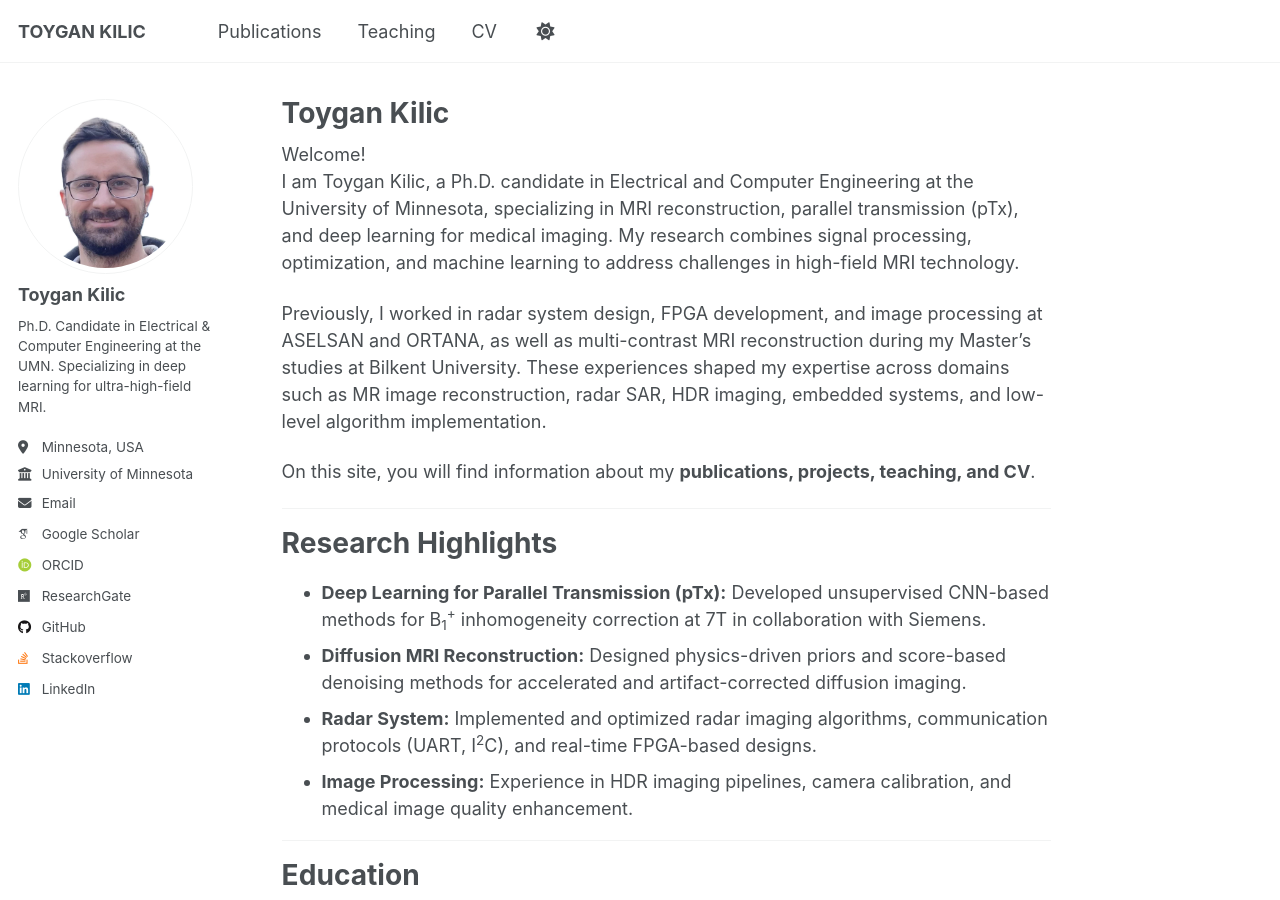
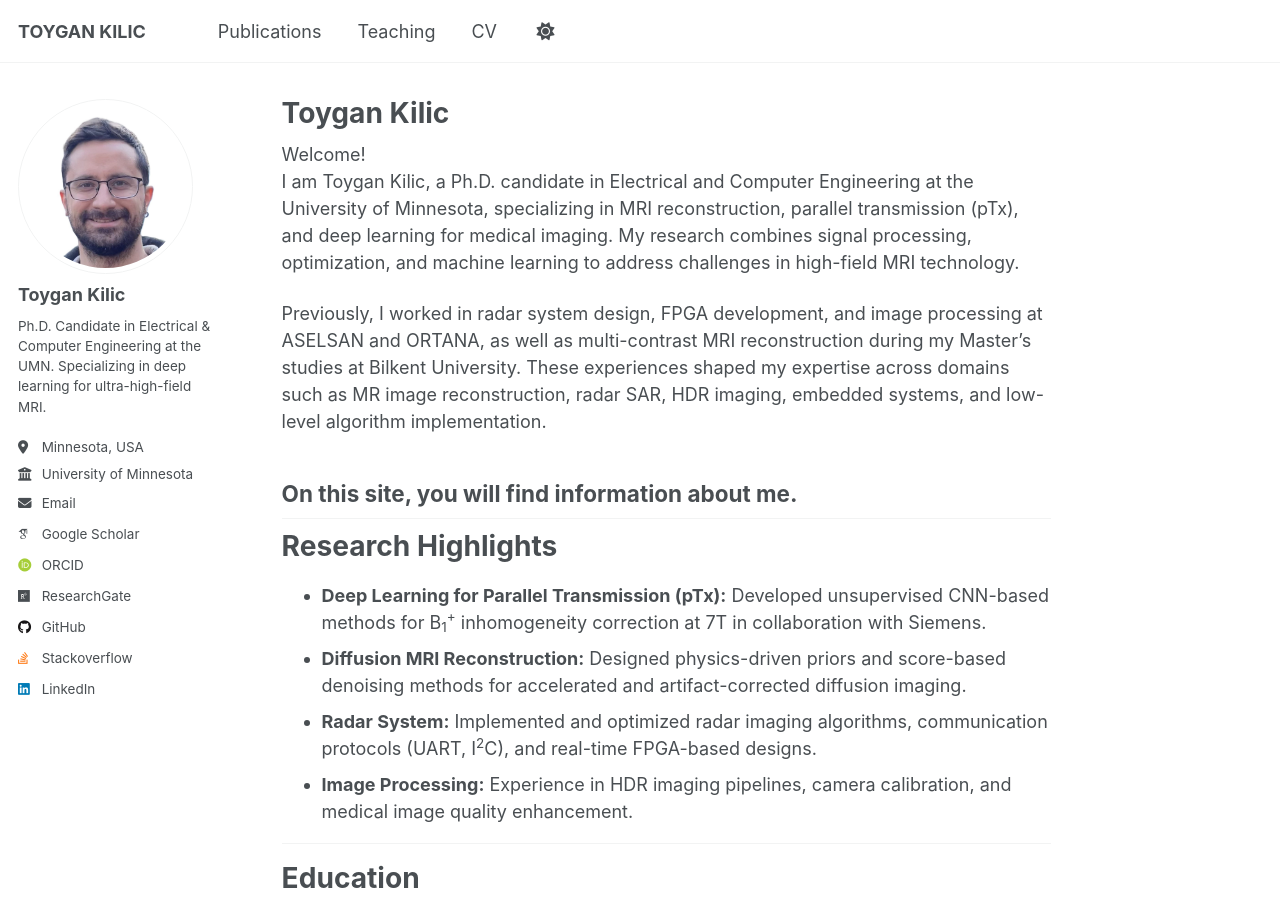
Before and after one commit to Toygan/toygan.github.io, a Jekyll site: the page built from _pages/about.md, in a window 1280 px wide and 900 px high. Built offline with Jekyll 4.4.1, drawn with Linux system fonts in a browser that asks for light colours; some web fonts are replaced; a script that is not in the unit is left out.

Commit message:
fix: Update about section to clarify content focus

```diff
--- a/_pages/about.md
+++ b/_pages/about.md
@@ -12,8 +12,7 @@ I am Toygan Kilic, a Ph.D. candidate in Electrical and Computer Engineering at t
 
 Previously, I worked in radar system design, FPGA development, and image processing at ASELSAN and ORTANA, as well as multi-contrast MRI reconstruction during my Master’s studies at Bilkent University. These experiences shaped my expertise across domains such as MR image reconstruction, radar SAR, HDR imaging, embedded systems, and low-level algorithm implementation.
 
-On this site, you will find information about my **publications, projects, teaching, and CV**.
-
+On this site, you will find information about me.
 ---
 
 Research Highlights
```
